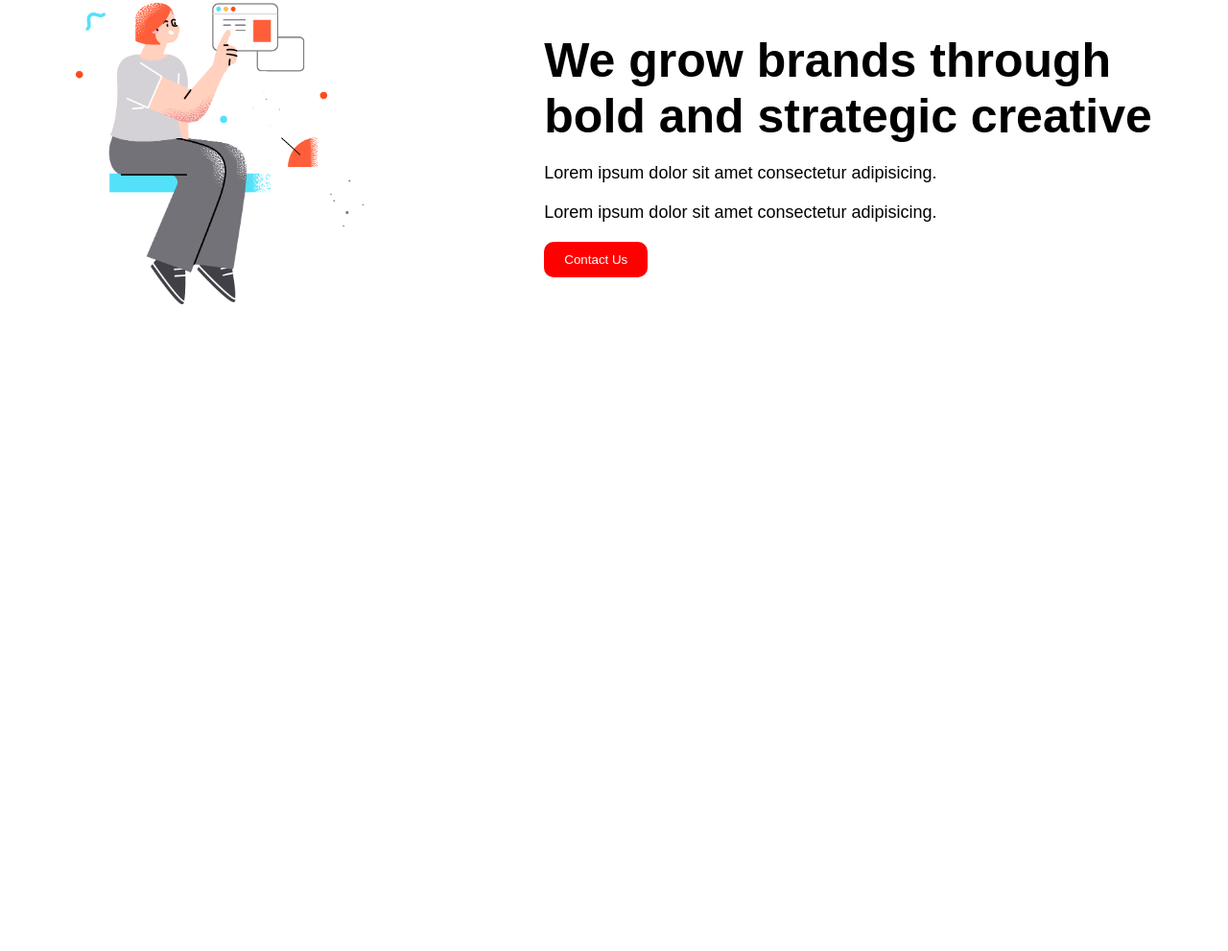
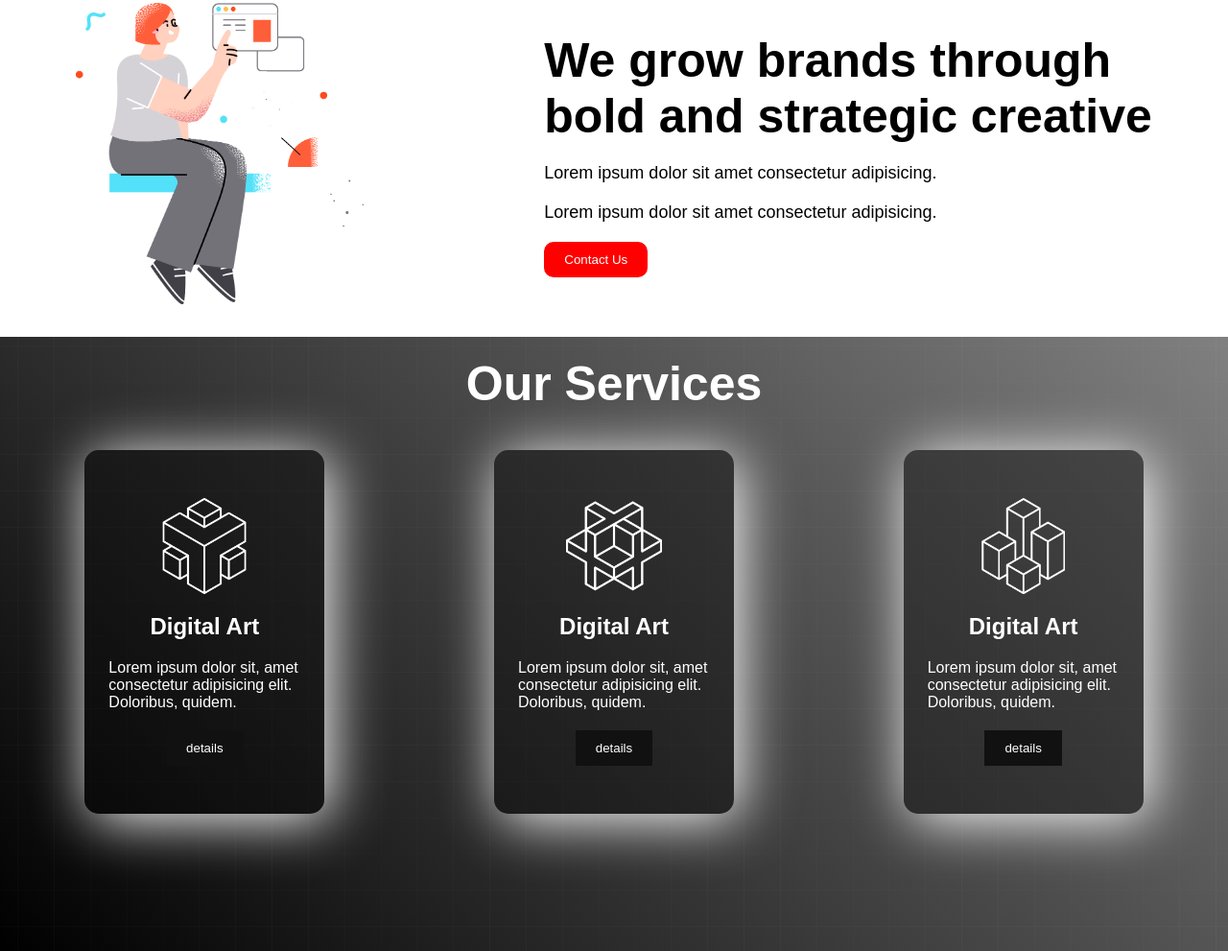
Before and after one commit to rezoanahmed/conceptual-project, a plain HTML site: page index.html in a window 1280 px wide. Shown: the part 1004-1995 px from the top of the page at 96% size. Before the commit the page ends 1335 px from the top, so only its background shows below. Drawn offline with Linux system fonts and the light colour scheme.

Commit message:
added service section

```diff
--- a/index.html
+++ b/index.html
@@ -36,7 +36,7 @@
         <!-- about -->
 
         <div class="about">
-            <h2 id="h2">About Us</h2>
+            <h2 class="h2">About Us</h2>
             <div class="main-section">
                 <div class="image">
                     <img src="images/section.png" alt="">
@@ -49,6 +49,31 @@
                 </div>
             </div>
         </div>
+
+        <!-- services -->
+        <div class="service-container">
+            <h2 style="color: white;" class="h2">Our Services</h2>
+            <div class="services">
+                <div class="service">
+                    <img src="icon/0.png" alt="">
+                    <h2>Digital Art</h2>
+                    <p>Lorem ipsum dolor sit, amet consectetur adipisicing elit. Doloribus, quidem.</p>
+                    <button>details</button>
+                </div>
+                <div class="service">
+                    <img src="icon/1.png" alt="">
+                    <h2>Digital Art</h2>
+                    <p>Lorem ipsum dolor sit, amet consectetur adipisicing elit. Doloribus, quidem.</p>
+                    <button>details</button>
+                </div>
+                <div class="service">
+                    <img src="icon/2.png" alt="">
+                    <h2>Digital Art</h2>
+                    <p>Lorem ipsum dolor sit, amet consectetur adipisicing elit. Doloribus, quidem.</p>
+                    <button>details</button>
+                </div>
+            </div>
+        </div>
     </div>
 </body>
 </html>
--- a/style.css
+++ b/style.css
@@ -30,6 +30,8 @@ header{
     display: flex;
     height: 100vh;
     background: url(images/background.png), linear-gradient(45deg, black, grey);
+    background-repeat: no-repeat;
+    background-size: cover;
     justify-content: space-around;
     align-items: center;
     gap: 50px;
@@ -68,7 +70,7 @@ header{
     display: 70vh;
     padding: 10px;
 }
-#h2{
+.h2{
     text-align: center;
     font-weight: bolder;
     font-size: 50px;
@@ -84,3 +86,44 @@ header{
 .details{
     color: black;
 }
+/* services */
+.service-container{
+    background: url(images/background.png), linear-gradient(45deg, black, grey);
+    background-repeat: no-repeat;
+    background-size: cover;
+    height: 80vh;
+}
+.services{
+    display: flex;
+    justify-content: space-around;
+    align-items: center;
+}
+.service{
+    width: 200px;
+    /* border: 1px solid black; */
+    padding: 50px 25px;
+    background-color: rgba(0, 0, 0, 0.4);
+    box-shadow: 6px 6px 60px white;
+    border-radius: 15px;
+    color: white;
+    display: flex;
+    flex-direction: column;
+    justify-content: center;
+    align-items: center;
+    gap: 20px;
+}
+.service img{
+    width: 100px;
+}
+.service button{
+    padding: 10px 20px;
+    background-color: #111;
+    color: white;
+    border: 1px solid transparent;
+    transition: .3s ease-in-out;
+}
+.service button:hover{
+    transition: .3s ease-in-out;
+    border: 1px solid white;
+    background-color: #2c2c2c8f;
+}
```
